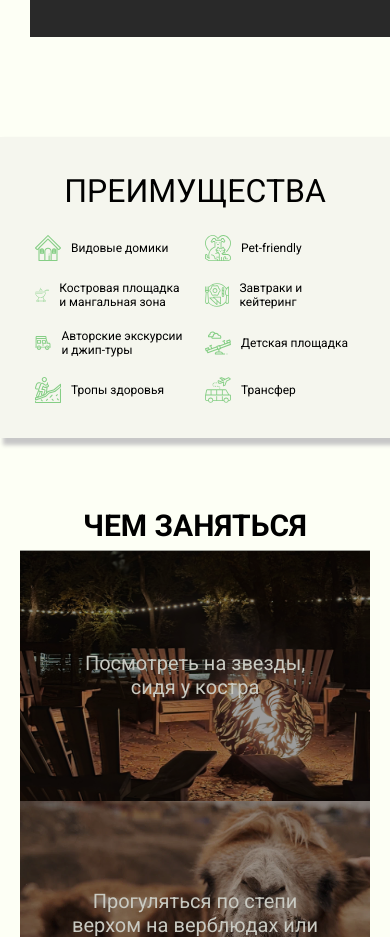
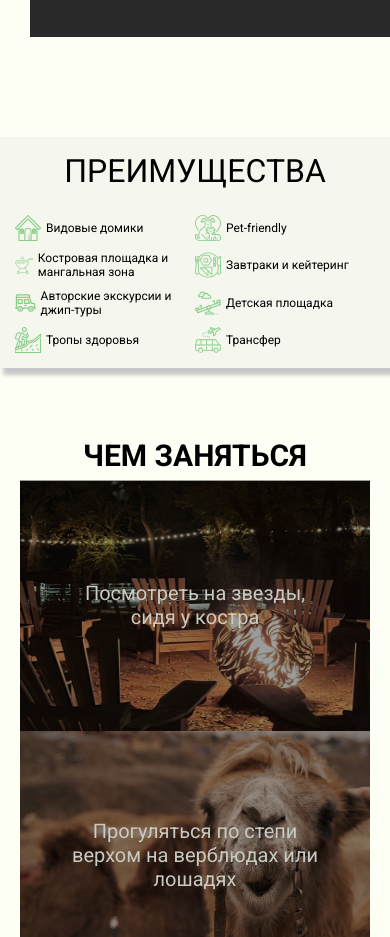
Before and after one commit to DogmaN-fe/arshan-web, a Next.js app: page / in a window 390 px wide. Shown: the part 1880-2817 px from the top of the page. Built offline with nearby package versions, Linux system fonts and the light colour scheme; grey boxes are pictures that could not be loaded.

Commit message:
Финал фикс

```diff
--- a/app/ui/advantagesSection/advantagesSection.module.css
+++ b/app/ui/advantagesSection/advantagesSection.module.css
@@ -85,7 +85,7 @@
 @media (max-width: 800px) {
   .advantages_section {
     width: 100%;
-    padding: 35px;
+    padding: 15px;
   }
 
   .advantage_icon{
@@ -94,14 +94,14 @@
     padding: 0;
   }
   .advantages_icons_and_description {
-    gap: 20px;
+    gap: 10px 0;
   }
   .advantage_circle{
     width: 26px;
     height: 26px;
     border: none;
     border-radius: 0;
-    margin-right: 10px;
+    margin-right: 5px;
   }
 
   .advantages_title{
```
